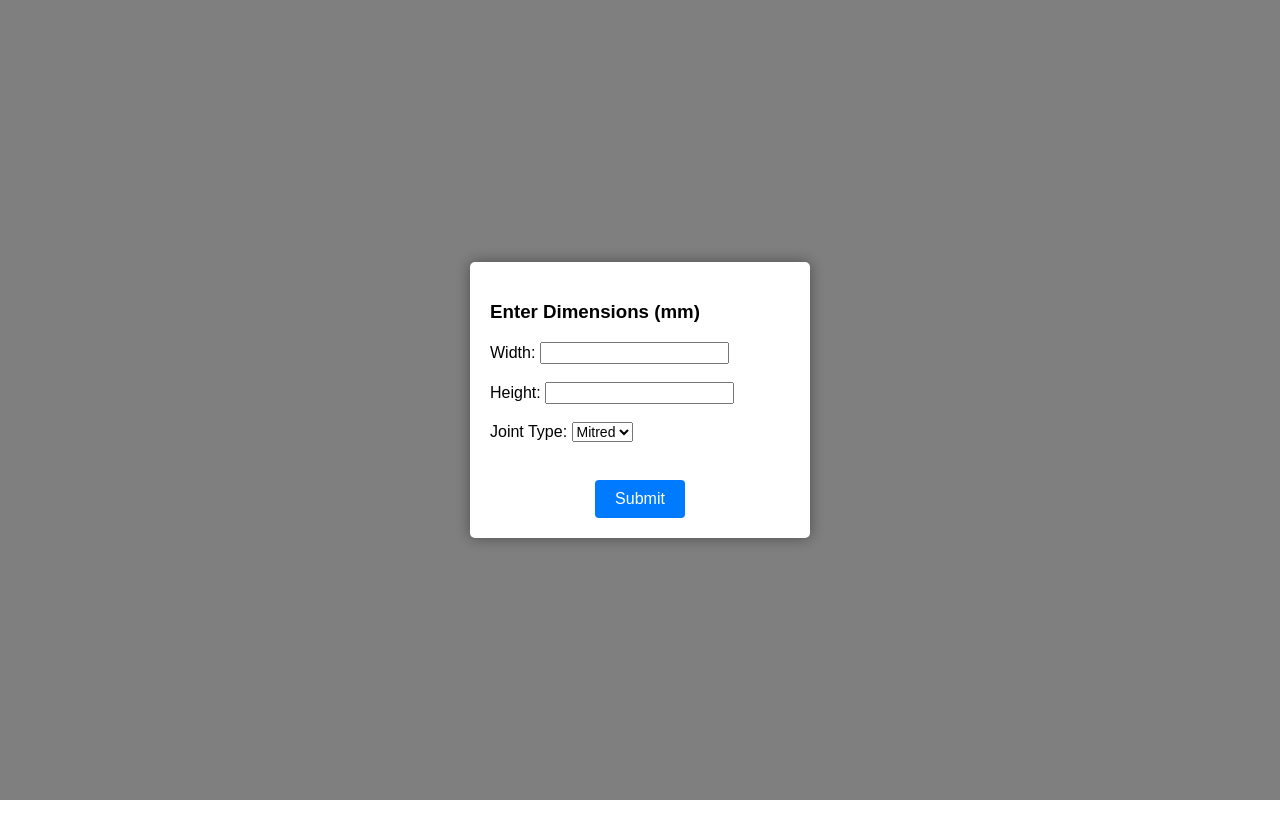
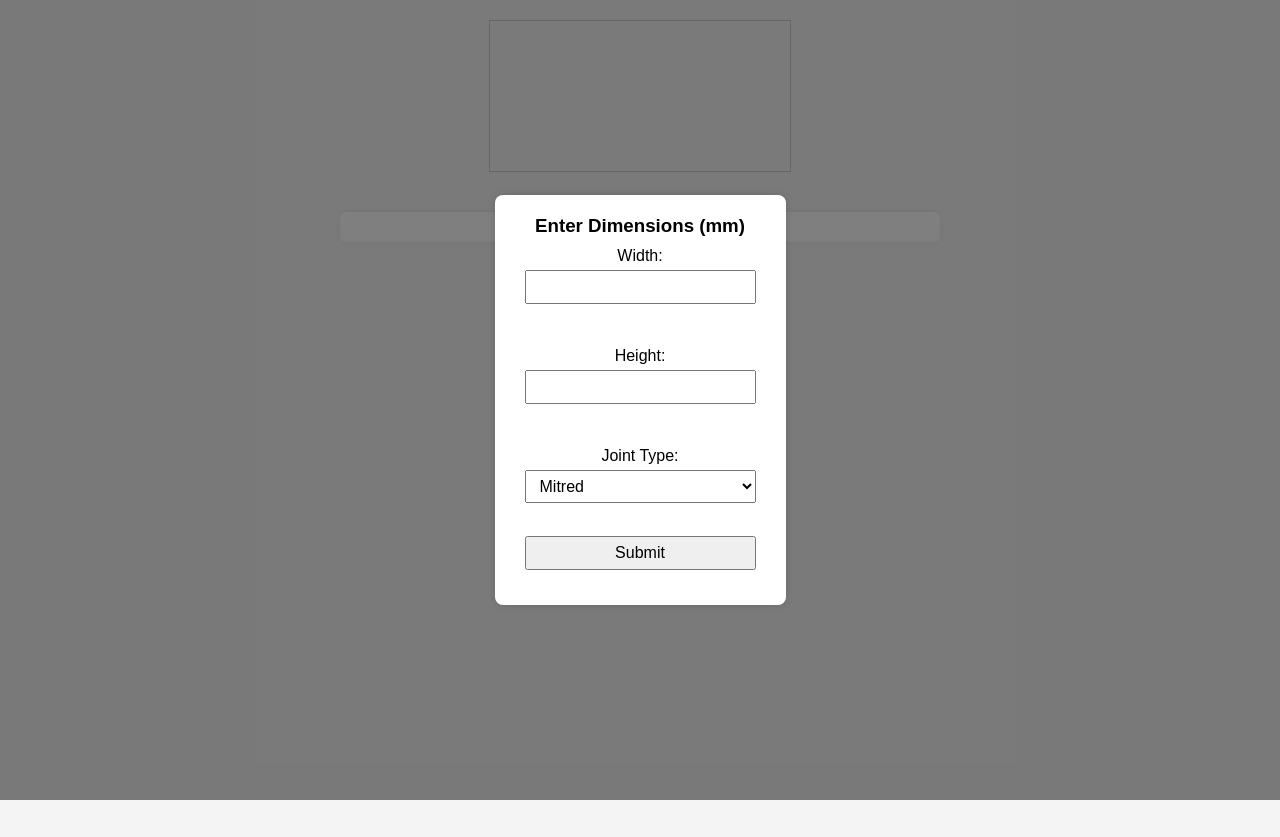
Before and after one commit to Zverzite/Shopfitting_Tool, a plain HTML site: page index.html in a window 1280 px wide. After the commit the page ends 800 px from the top, so only its background shows below. Drawn offline with Linux system fonts and the light colour scheme.

Commit message:
Update style.css

```diff
--- a/style.css
+++ b/style.css
@@ -1,90 +1,81 @@
-body {
-  font-family: sans-serif;
+* {
+  box-sizing: border-box;
   margin: 0;
   padding: 0;
-  background-color: white;
+}
+
+body {
   display: flex;
   flex-direction: column;
   align-items: center;
-}
-
-canvas {
-  border: none;
-  background-color: transparent;
-  display: block;
-  margin-top: 20px;
-  width: 100vw;
-  height: 100vh;
+  justify-content: flex-start;
+  min-height: 100vh;
+  font-family: Arial, sans-serif;
+  background: #f4f4f4;
 }
 
 #modal {
   position: fixed;
-  top: 0; left: 0; right: 0; bottom: 0;
+  top: 0;
+  left: 0;
+  width: 100%;
+  height: 100%;
   background: rgba(0, 0, 0, 0.5);
   display: flex;
   align-items: center;
   justify-content: center;
+  z-index: 1000;
 }
 
 #modal-content {
-  background: white;
-  padding: 20px;
-  border-radius: 5px;
-  color: black;
-  width: 300px;
-  box-shadow: 0 0 15px rgba(0, 0, 0, 0.4);
+  background: #fff;
+  padding: 20px 30px;
+  border-radius: 8px;
+  box-shadow: 0 0 10px #0002;
+  text-align: center;
 }
 
 #modal-content label {
-  font-family: 'Arial', sans-serif;
-  font-size: 16px;
-  font-weight: 500;
+  display: block;
+  margin: 10px 0 5px;
 }
 
 #modal-content input,
-#modal-content select {
-  font-family: 'Arial', sans-serif;
+#modal-content select,
+#modal-content button {
+  padding: 6px 10px;
+  font-size: 16px;
+  width: 100%;
+  max-width: 300px;
+  margin: 0 auto 15px;
+  display: block;
+}
+
+canvas {
+  margin: 20px auto;
+  max-width: 95%;
+  height: auto;
+  border: 1px solid #ccc;
+}
+
+#details {
+  margin-top: 20px;
+  max-width: 600px;
+  width: 90%;
+  background: #fff;
+  padding: 15px;
+  border-radius: 6px;
+  box-shadow: 0 0 5px #0001;
+}
+
+table {
+  width: 100%;
+  border-collapse: collapse;
   font-size: 14px;
 }
 
-
-#modal-content button {
-  display: block;
-  margin: 20px auto 0 auto;
-  padding: 10px 20px;
-  font-size: 16px;
-  color: white;
-  background-color: #007BFF;
-  border: none;
-  border-radius: 4px;
-  cursor: pointer;
-  transition: background-color 0.3s ease;
-}
-
-#modal-content button:hover {
-  background-color: #0056b3;
-}
-
-table {
-  margin-top: 20px;
-  border-collapse: collapse;
-  width: 300px;
-  border: 2px solid black; /* outer border */
-}
-
-table th, table td {
-  padding: 8px 12px;
-  text-align: left;
-  border: 1px solid #000; /* cell borders */
-}
-
-table th {
-  background-color: #f0f0f0;
-  font-weight: bold;
-}
-
-
-#details {
-  margin-top: 20px;
+td, th {
+  padding: 6px 8px;
+  border-bottom: 1px solid #ddd;
   text-align: left;
 }
```
